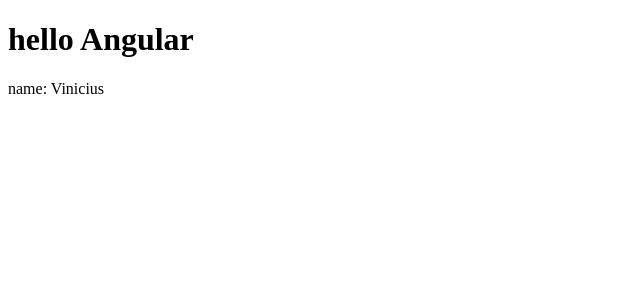
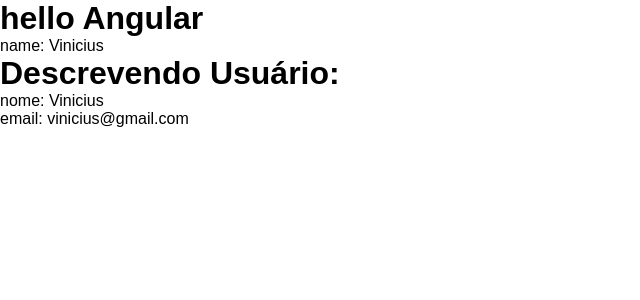
Before and after one commit to viniciusbls9/basic-angular, an Angular app: page / in a window 1280 px wide. Shown: the top 300 px of the page, without its empty margins (0-640 px from the left). Built offline with nearby package versions, Linux system fonts and the light colour scheme.

Commit message:
✨ feat: create new component and use Input method

```diff
--- a/angular.json
+++ b/angular.json
@@ -97,5 +97,8 @@
         }
       }
     }
+  },
+  "cli": {
+    "analytics": false
   }
 }
--- a/src/app/app.component.html
+++ b/src/app/app.component.html
@@ -1,3 +1,4 @@
 <h1>hello Angular</h1>
 
 <app-first-component></app-first-component>
+<app-parent-data [name]="userName" [userData]="userData"></app-parent-data>
--- a/src/app/app.component.ts
+++ b/src/app/app.component.ts
@@ -6,5 +6,11 @@
   styleUrls: ['./app.component.css']
 })
 export class AppComponent {
+  userName = "Vinicius";
+
+  userData = {
+    email: 'vinicius@gmail.com',
+    role: 'admin'
+  }
   title = 'angular-basic';
 }
--- a/src/app/app.module.ts
+++ b/src/app/app.module.ts
@@ -4,11 +4,13 @@
 import { AppRoutingModule } from './app-routing.module';
 import { AppComponent } from './app.component';
 import { FirstComponentComponent } from './components/first-component/first-component.component';
+import { ParentDataComponent } from './components/parent-data/parent-data.component';
 
 @NgModule({
   declarations: [
     AppComponent,
-    FirstComponentComponent
+    FirstComponentComponent,
+    ParentDataComponent
   ],
   imports: [
     BrowserModule,
--- /dev/null
+++ b/src/app/components/parent-data/parent-data.component.html
@@ -0,0 +1,4 @@
+<h1>Descrevendo Usuário:</h1>
+<p>nome: {{ name }}</p>
+
+<p>email: {{userData.email}}</p>
--- /dev/null
+++ b/src/app/components/parent-data/parent-data.component.ts
@@ -0,0 +1,18 @@
+import { Component, OnInit, Input } from '@angular/core';
+
+@Component({
+  selector: 'app-parent-data',
+  templateUrl: './parent-data.component.html',
+  styleUrls: ['./parent-data.component.css']
+})
+export class ParentDataComponent implements OnInit {
+
+  @Input() name: string = ""
+  @Input() userData!: { email: string, role: string }
+
+  constructor() { }
+
+  ngOnInit(): void {
+  }
+
+}
--- a/src/styles.css
+++ b/src/styles.css
@@ -1 +1,5 @@
-/* You can add global styles to this file, and also import other style files */
+* {
+  margin: 0;
+  padding: 0;
+  font-family: Arial, Helvetica, sans-serif;
+}
```
Also changed, not shown: src/app/components/parent-data/parent-data.component.css (added), 1 other file (tests, documents, lock files or other folders).
